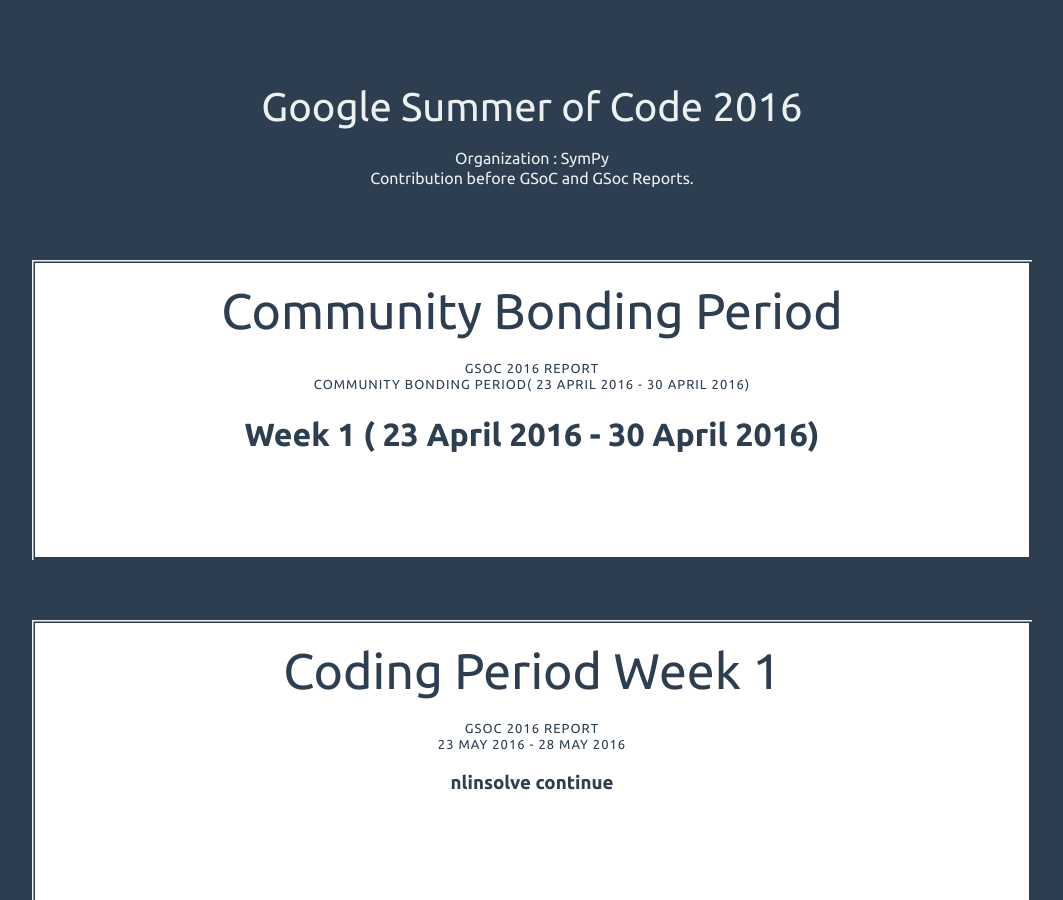
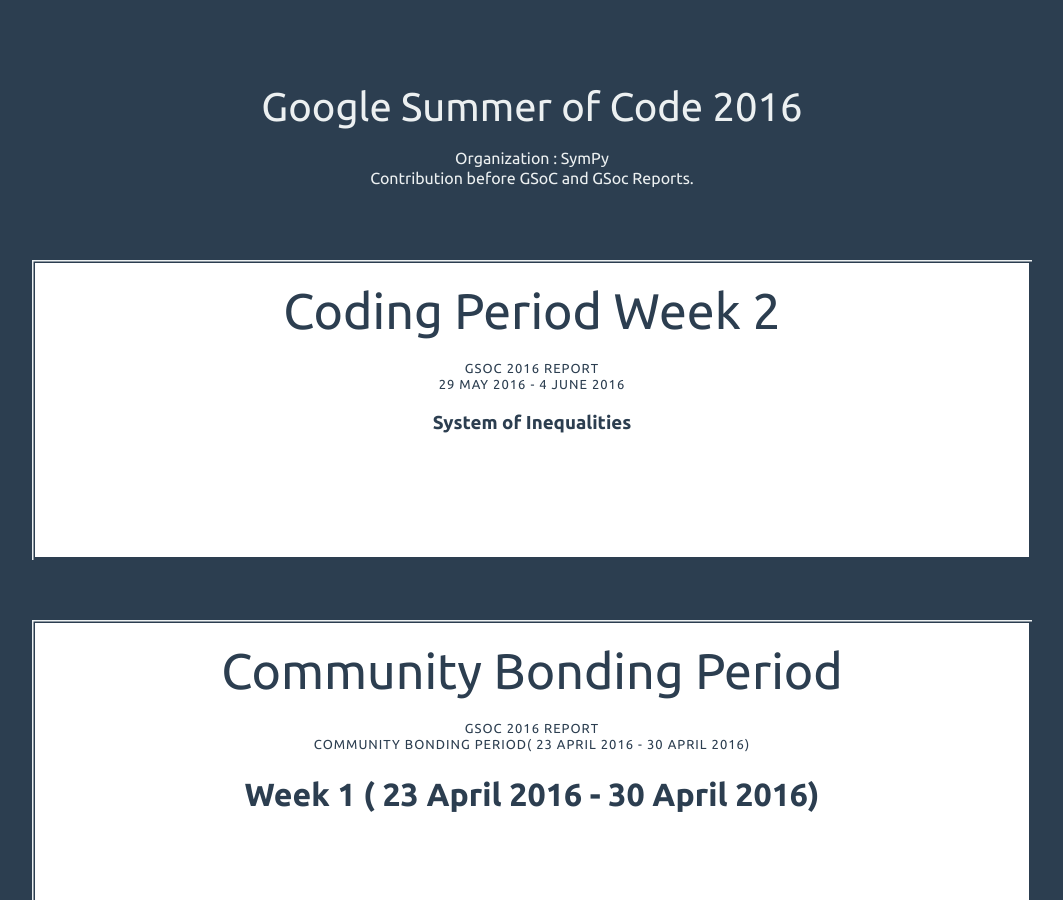
Before and after one commit to Shekharrajak/shekharrajak.github.io, a Jekyll site: the page built from index.html, in a window 1280 px wide and 900 px high. Shown: the whole window, without its empty margins (108-1171 px from the left). Built offline with Jekyll 4.4.1, drawn with Linux system fonts in a browser that asks for light colours; nearby versions of some CDN libraries; some of the changed lines change nothing that is shown.

Commit message:
coding period week 2 blog added

```diff
--- a/_includes/header-post-default.html
+++ b/_includes/header-post-default.html
@@ -17,5 +17,6 @@
         Back to GSoC Blog
       </a>
   </div>
+
+</header>
   <button class="trigger" data-info="Go Down or Click"><span>&#9660;</span></button>
-</header>
--- /dev/null
+++ b/_posts/2016-6-1-Coding-Period_week-2.md
@@ -0,0 +1,29 @@
+---
+layout: post
+title: Coding Period Week 2
+week: 29 May 2016 - 4 June 2016
+posted_on: 1 June 2016
+type: post
+---
+
+### System of Inequalities
+
+* Right now solve uses reduce_inequalities to solve system of equations. But it is not designed for more than one variable.
+
+* ex: system = `[2*x - 3*y <= 12, x+5*y <=20, x>0] symbols = [x,y])  `
+you will get :
+`NotImplementedError`:
+inequality has more than one symbol of interest
+We know answer is `[0 < x <120/13 and 2(x-6)/3 <= y <= (20-x)/5]`
+`[x = 120/13 and y = 28/13]`
+
+* But `SymPy` already have project on this [Cylindrical algebraic decomposition](https://github.com/sympy/sympy/wiki/GSoC-2016-Ideas#cylindrical-algebraic-decomposition) to Provide an interface for solving systems of polynomial inequalities.
+
+### General solution for Trigonometric equations
+
+* PR [#11188](https://github.com/sympy/sympy/pull/11188)
+
+* solveset(sin(x)-y, x ) doesn't work right now. But we know we can get solution using invert_real.
+
+* In this PR `solveset_real(tan(x), x)`` returns `imageset(Lambda(n, pi*(n - 1)), S.Integers)``
+but I want ` imageset(Lambda(n, n*pi), S.Integers)`.
```
